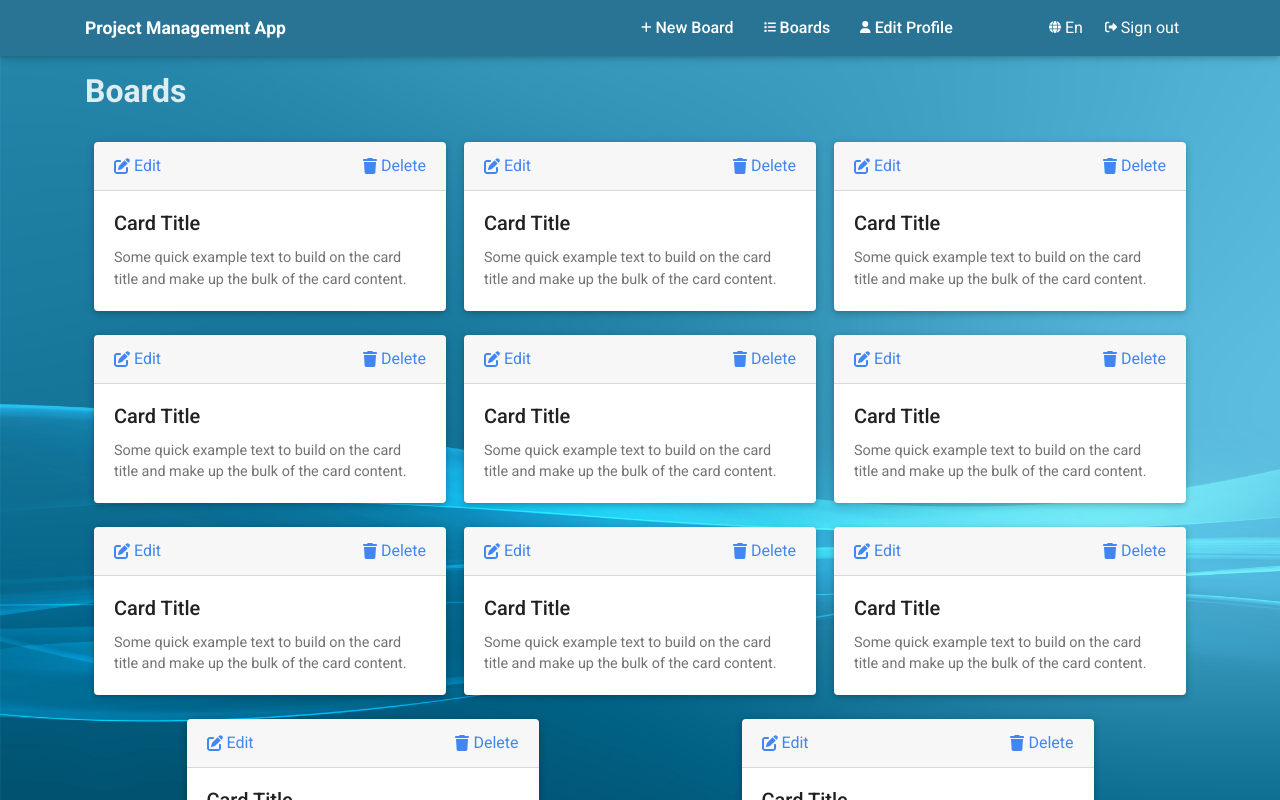
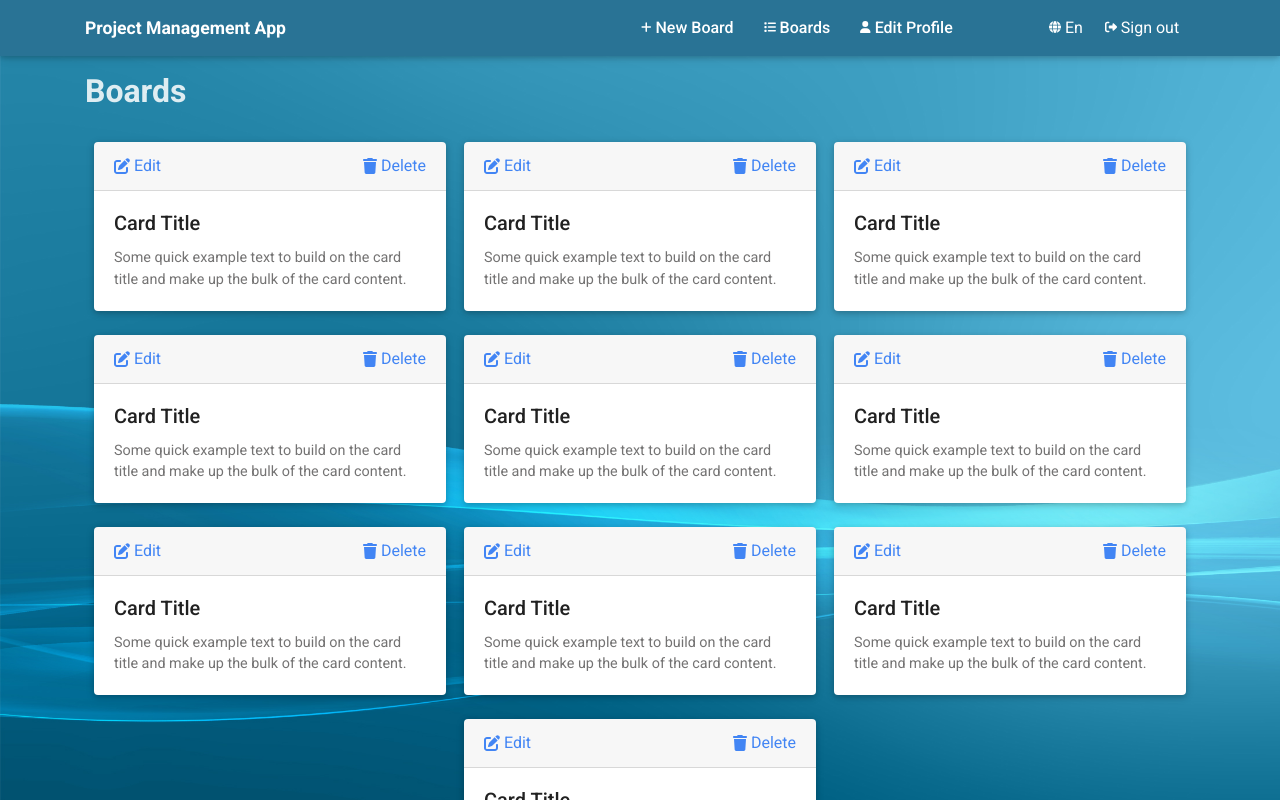
Before and after one commit to NewAnton/project-management-app, a React (Create React App) app in the folder project-management-app/: page /board-list in a window 1280 px wide. Shown: the top 800 px of the page. Built offline with nearby package versions, Linux system fonts and the light colour scheme.

Commit message:
feat: change scroll styles

```diff
--- a/project-management-app/src/App.scss
+++ b/project-management-app/src/App.scss
@@ -8,7 +8,7 @@
 .main {
   margin: 0 auto;
   max-width: 100vw;
-  min-height: calc(100vh - 6.7rem);
+  min-height: calc(100vh - 6.85rem);
   padding: 4.5rem 2rem 1rem 2rem;
   background-image: url('./assets/bg-1.jpg');
   background-size: cover;
--- a/project-management-app/src/index.scss
+++ b/project-management-app/src/index.scss
@@ -2,7 +2,7 @@
   --bg-color: #fee2b3;
   --bg-second: #fbedd2;
   --main-txt-color: #1f459f;
-  --main-txt-bg: #abb6c7c3;
+  --scrollbar: #9dccdfc3;
   --secondary-color: rgba(255, 255, 255, 0.85);
   --text-color: #ffffff;
   --nav-color: rgba(255, 255, 255, 0.65);
@@ -17,9 +17,39 @@ body {
   font-family: 'Roboto', sans-serif;
   font-weight: 500;
   color: var(--text-color);
-  // background: linear-gradient(0deg, #004e92, #000428);
 }
 
 code {
   font-family: source-code-pro, Menlo, Monaco, Consolas, 'Courier New', monospace;
 }
+
+/* полоса прокрутки (скроллбар) */
+::-webkit-scrollbar {
+  background-color: var(--scrollbar);
+}
+
+/* ползунок скроллбара */
+::-webkit-scrollbar-thumb {
+  background-color: var(--header-bg);
+  box-shadow: inset 1px 1px 8px #f3faf7;
+}
+
+::-webkit-scrollbar-thumb:hover {
+  background-color: var(--header-dark-bg);
+}
+
+/* Стрелки */
+
+::-webkit-scrollbar-button:vertical:start:decrement {
+  background: linear-gradient(120deg, var(--header-dark-bg) 40%, rgba(0, 0, 0, 0) 41%),
+    linear-gradient(240deg, var(--header-dark-bg) 40%, rgba(0, 0, 0, 0) 41%),
+    linear-gradient(0deg, var(--header-dark-bg) 30%, rgba(0, 0, 0, 0) 31%);
+  background-color: var(--scrollbar);
+}
+
+::-webkit-scrollbar-button:vertical:end:increment {
+  background: linear-gradient(300deg, var(--header-dark-bg) 40%, rgba(0, 0, 0, 0) 41%),
+    linear-gradient(60deg, var(--header-dark-bg) 40%, rgba(0, 0, 0, 0) 41%),
+    linear-gradient(180deg, var(--header-dark-bg) 30%, rgba(0, 0, 0, 0) 31%);
+  background-color: var(--scrollbar);
+}
--- a/project-management-app/src/pages/BoardList/BoardList.scss
+++ b/project-management-app/src/pages/BoardList/BoardList.scss
@@ -8,4 +8,7 @@
   display: flex;
   flex-wrap: wrap;
   justify-content: space-around;
+  .prevcard__header {
+    cursor: pointer;
+  }
 }
--- a/project-management-app/src/pages/BoardList/BoardList.tsx
+++ b/project-management-app/src/pages/BoardList/BoardList.tsx
@@ -10,7 +10,7 @@ export function BoardList() {
     <Container>
       <h2 className="board-list__title">Boards</h2>
       <div className="board-list__container">
-        {Array.from({ length: 11 }).map((_, idx) => (
+        {Array.from({ length: 10 }).map((_, idx) => (
           <PrevCard key={idx} />
         ))}
       </div>
```
